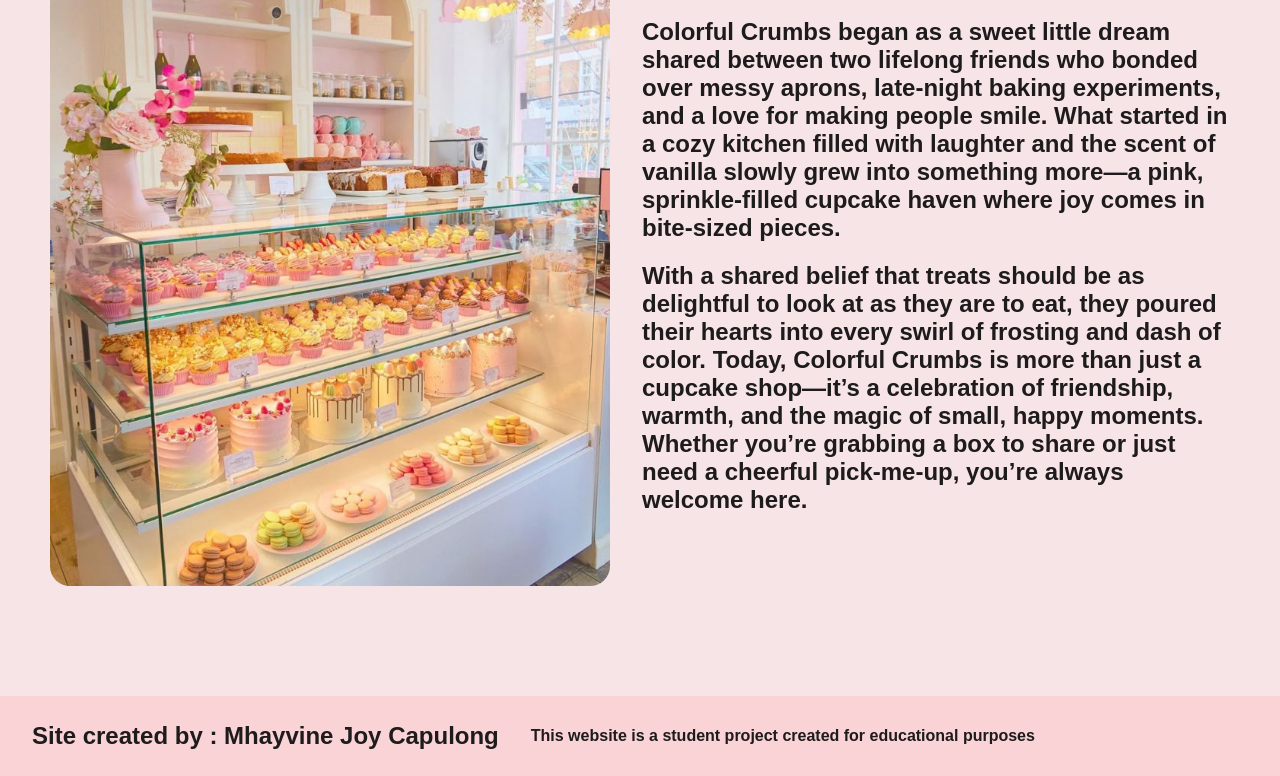
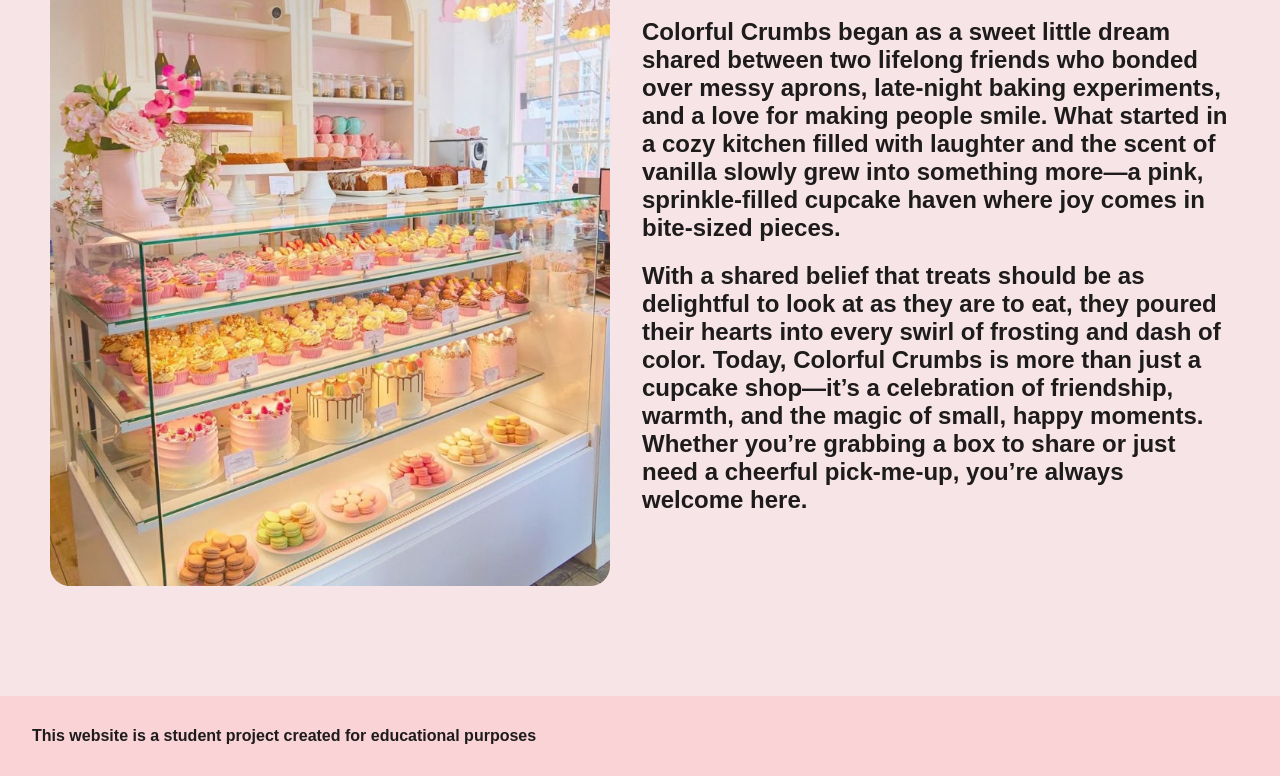
Before and after one commit to mhayv/cupcake-site, a plain HTML site: page about.html in a window 1280 px wide. Shown: the part 284-1060 px from the top of the page. Drawn offline with Linux system fonts and the light colour scheme; a web font is replaced by a local one.

Commit message:
footer simplify

```diff
--- a/about.html
+++ b/about.html
@@ -49,7 +49,6 @@
 
 
     <footer>
-        <h2>Site created by : Mhayvine Joy Capulong</h2>
         <h4>This website is a student project created for educational purposes</h4>
     </footer>
 
```
Also changed, not shown: cupcake.html (+0 -1 lines), cupcakes.html (+0 -1 lines), index.html (+0 -1 lines).
